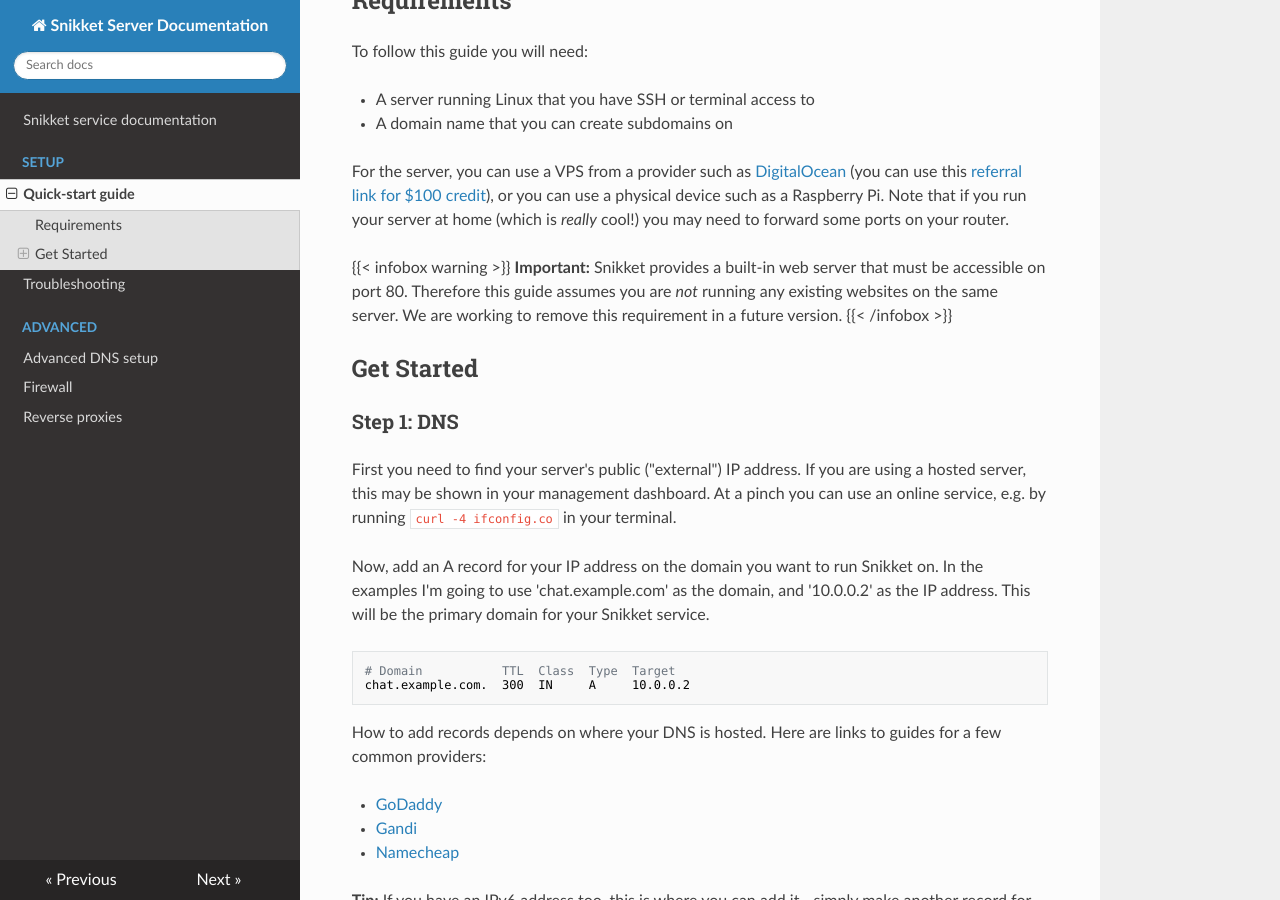
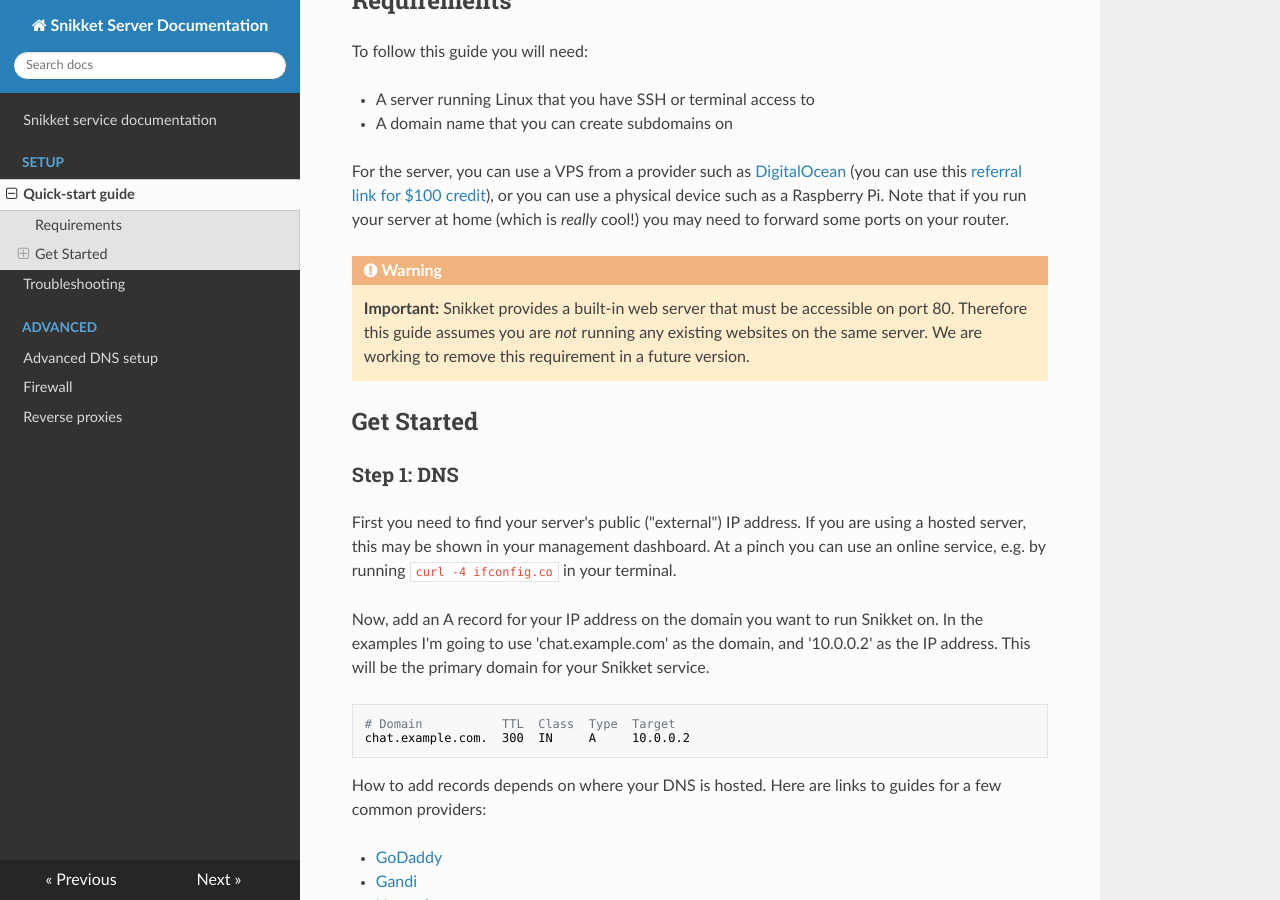
Before and after one commit to snikket-im/snikket-server, an MkDocs documentation site: the page built from docs/setup/quickstart.md, in a window 1280 px wide and 900 px high, scrolled down 541 px. Built offline with MkDocs 1.6.1, drawn with Linux system fonts in a browser that asks for light colours; nearby versions of some CDN libraries; some of the changed text lies outside the part shown.

Commit message:
docs: Fix infoboxes in the quickstart to be mkdocs-compatible

```diff
--- a/docs/setup/quickstart.md
+++ b/docs/setup/quickstart.md
@@ -31,10 +31,10 @@ For the server, you can use a VPS from a provider such as [DigitalOcean](https:/
 or you can use a physical device such as a Raspberry Pi. Note that if you run your server at home (which is _really_ cool!) you may need to forward some ports on your
 router.
 
-{{< infobox warning >}}
-**Important:** Snikket provides a built-in web server that must be accessible on port 80. Therefore this guide assumes you are _not_ running any existing
-websites on the same server. We are working to remove this requirement in a future version.
-{{< /infobox >}}
+!!! warning
+
+    **Important:** Snikket provides a built-in web server that must be accessible on port 80. Therefore this guide assumes you are _not_ running any existing
+    websites on the same server. We are working to remove this requirement in a future version.
 
 ## Get Started
 
@@ -172,6 +172,4 @@ Follow the link to open the invitation, and follow the instructions get signed i
 You can create as many links as you want and share them with people. Each link can
 only be used once. Don't forget to drop the `--admin` part to create normal user accounts!
 
-{{< infobox primary >}}
 That's it! How did it go? Let us know at feedback@snikket.org
-{{< /infobox >}}
```
